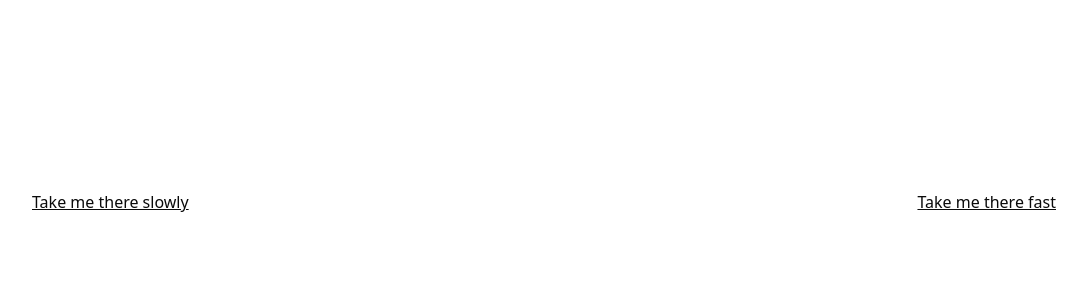
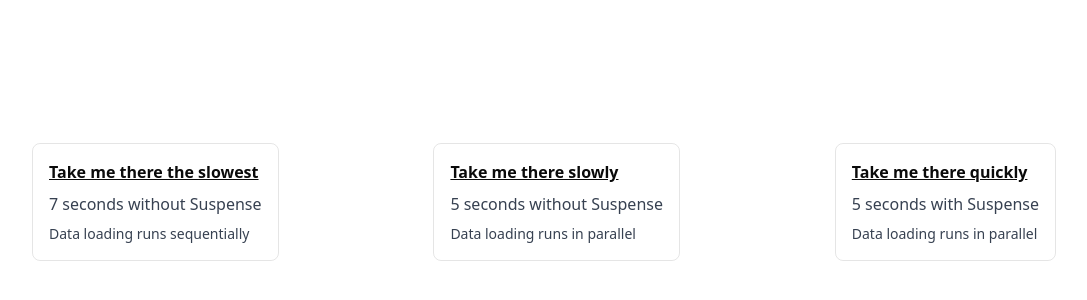
Before and after one commit to nickmurphy-steame/suspense-demo, a Next.js app: page / in a window 1280 px wide. Shown: the part 198-498 px from the top of the page, without its empty margins (96-1183 px from the left). Built offline with nearby package versions, Linux system fonts and the light colour scheme.

Commit message:
refactor: update Home component layout and add SlowPage component

```diff
--- a/app/page.tsx
+++ b/app/page.tsx
@@ -3,12 +3,27 @@
 export default function Home() {
   return (
     <div className="flex max-w-screen-lg w-full justify-between mx-auto h-full items-center">
-      <Link className="underline" href="/slow" prefetch={false}>
-        Take me there slowly
-      </Link>
-      <Link className="underline" href="/fast">
-        Take me there fast
-      </Link>
+      <div className="space-y-2 border border-black/10 p-4 rounded-lg">
+        <Link className="underline font-bold" href="/slowest" prefetch={false}>
+          Take me there the slowest
+        </Link>
+        <p className="text-gray-700">7 seconds without Suspense</p>
+        <p className="text-gray-700 text-sm">Data loading runs sequentially</p>
+      </div>
+      <div className="space-y-2 border border-black/10 p-4 rounded-lg">
+        <Link className="underline font-bold" href="/slow" prefetch={false}>
+          Take me there slowly
+        </Link>
+        <p className="text-gray-700">5 seconds without Suspense</p>
+        <p className="text-gray-700 text-sm">Data loading runs in parallel</p>
+      </div>
+      <div className="space-y-2 border border-black/10 p-4 rounded-lg">
+        <Link className="underline font-bold" href="/fast">
+          Take me there quickly
+        </Link>
+        <p className="text-gray-700">5 seconds with Suspense</p>
+        <p className="text-gray-700 text-sm">Data loading runs in parallel</p>
+      </div>
     </div>
   );
 }
--- /dev/null
+++ b/app/slowest/page.tsx
@@ -0,0 +1,28 @@
+import { PrimaryContent } from "@/components/PrimaryContent";
+import { PAGE_DELAY } from "../constants";
+import {
+  getPrimaryContentCount,
+  getSecondaryContentCount,
+} from "@/data/primaryContent";
+import { SecondaryContent } from "@/components/SecondaryContent";
+
+export default async function SlowPage() {
+  await new Promise((resolve) => setTimeout(resolve, PAGE_DELAY));
+  const primaryCount = await getPrimaryContentCount();
+  const secondaryCount = await getSecondaryContentCount();
+
+  return (
+    <div className="w-full max-w-screen-lg mx-auto grid grid-cols-3 gap-3 items-start">
+      <header className="col-span-3">
+        <h1>Slow Page</h1>
+        <p>This is the slow page.</p>
+      </header>
+      <div className="col-span-2">
+        <PrimaryContent count={primaryCount} />
+      </div>
+      <div className="col-span-1">
+        <SecondaryContent count={secondaryCount} />
+      </div>
+    </div>
+  );
+}
```
